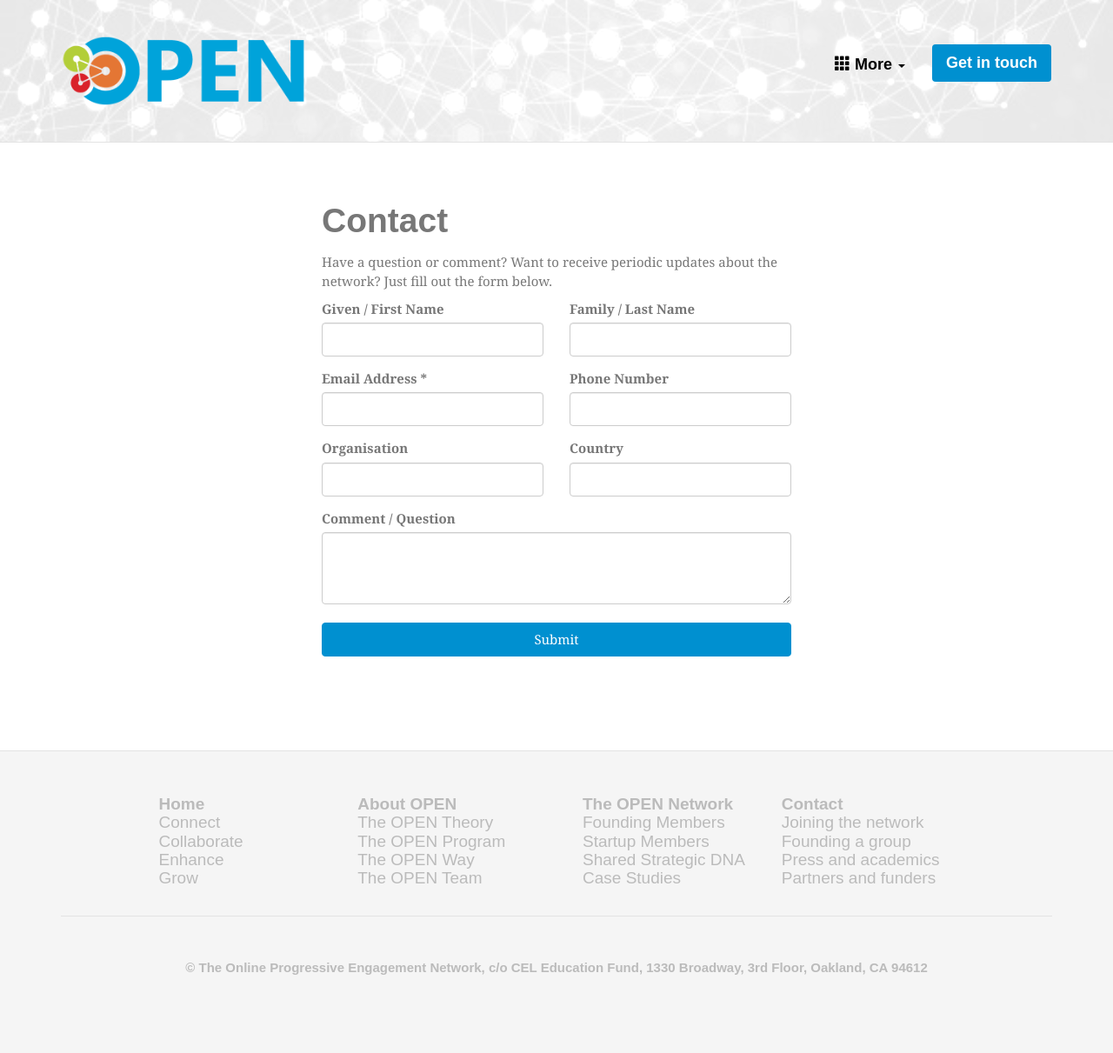
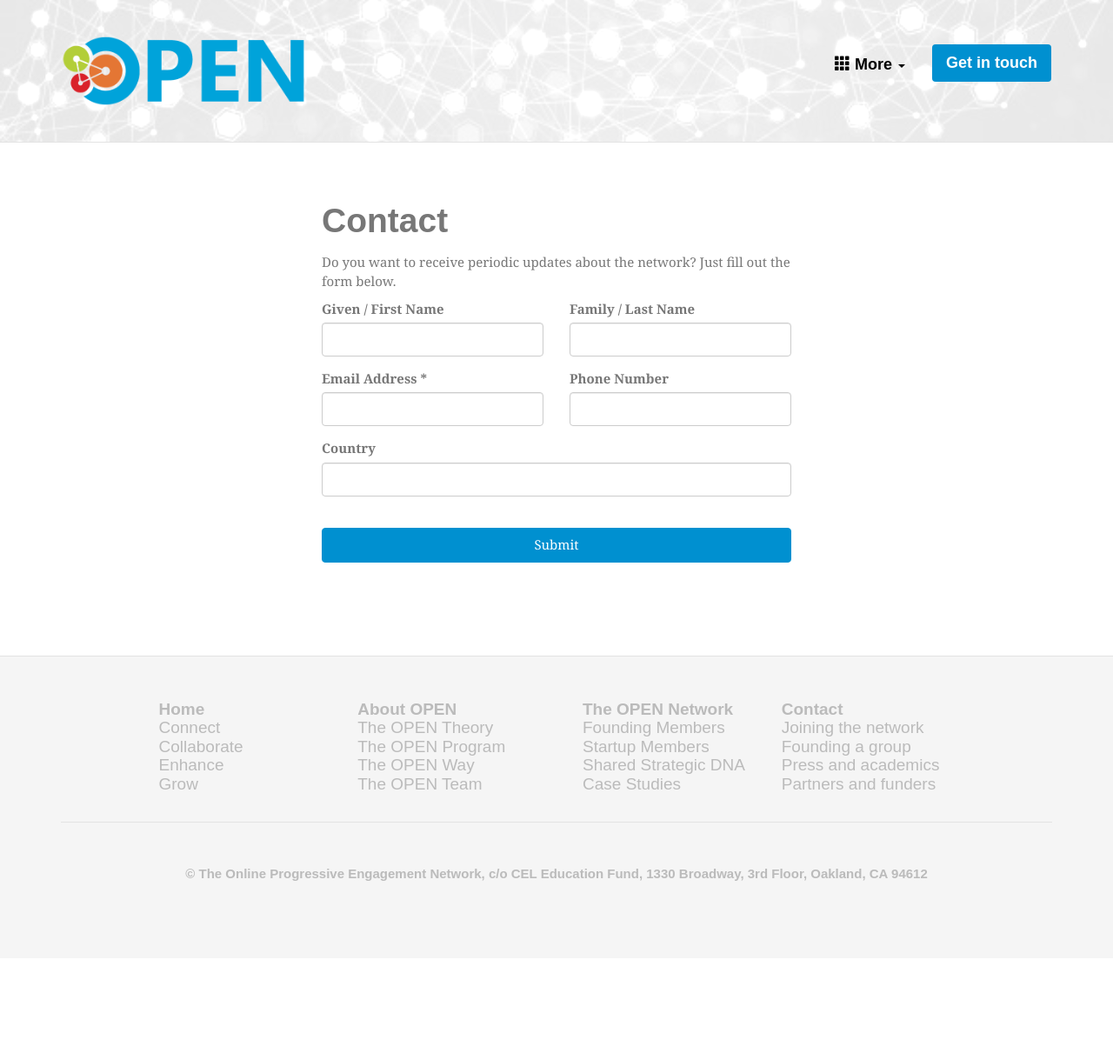
Before and after one commit to the-open/www.the-open.net, a Jekyll site: the page built from contact.html, in a window 1280 px wide. Shown: the whole page at 87% size. Built offline with Jekyll 4.4.1, drawn with Linux system fonts in a browser that asks for light colours; some web fonts are replaced; comment, search, counter and statistics services are not loaded; after the commit the page ends 1102 px from its top, so only the background shows below that.

Commit message:
Move signup form from mailchimp to identity (#4)
* Move signup form from mailchimp to identity
* Use bootstrap-y method for displaying form validation
* Use client-side validation to filter out robots
* Temporarily remove the comment box and organisation input

```diff
--- a/_includes/mailchimp-inner.html
+++ /dev/null
@@ -1,46 +0,0 @@
-<div id="mc_embed_signup">
-  <div id="mc_embed_signup_scroll">
-		<div class="row">
-		  <div class="col-sm-6">
-				<label for="mce-FNAME">Given / First Name </label>
-				<input type="text" name="FNAME" class="form-control" id="mce-FNAME">
-		  </div>
-		  <div class="col-sm-6">
-				<label for="mce-LNAME">Family / Last Name </label>
-				<input type="text" name="LNAME" class="form-control" id="mce-LNAME">
-			</div>
-		</div>
-    <div class="row">
-		  <div class="col-sm-6">
-				<label for="mce-EMAIL">Email Address *</label>
-				<input type="email" name="EMAIL" class="required email form-control" id="mce-EMAIL">
-		  </div>
-      <div class="col-sm-6">
-				<label for="mce-PHONE">Phone Number</label>
-				<input type="text" name="PHONE" class="form-control" id="mce-PHONE">
-		  </div>
-		</div>
-    <div class="row">
-      <div class="col-sm-6">
-	      <label for="mce-ORG">Organisation</label>
-	      <input type="text" name="ORG" class="form-control" id="mce-ORG">
-      </div>
-      <div class="col-sm-6">
-	      <label for="mce-COUNTRY">Country </label>
-	      <input type="text" name="COUNTRY" class="form-control" id="mce-COUNTRY">
-      </div>
-    </div>
-    <div class="row">
-      <div class="col-sm-12">
-        <label for="mce-COMMENT">Comment / Question</label>
-        <textarea name="COMMENT" id="mce-COMMENT" class="form-control" rows="3"></textarea>
-      </div>
-    </div>
-  	<div id="mce-responses" class="clear">
-  		<div class="response" id="mce-error-response" style="display:none"></div>
-  		<div class="response" id="mce-success-response" style="display:none"></div>
-  	</div>
-    <!-- real people should not fill this in and expect good things - do not remove this or risk form bot signups-->
-    <div style="position: absolute; left: -5000px;"><input type="text" name="b_753395b9f963c9ea2d6980b7c_9e1559c2f0" tabindex="-1" value=""></div>
-  </div>
-</div>
--- a/_includes/mailchimp.html
+++ /dev/null
@@ -1,22 +0,0 @@
-<div class="modal fade" id="myModal" tabindex="-1" role="dialog" aria-labelledby="myModalLabel">
-  <div class="modal-dialog">
-    <form action="//the-open.us8.list-manage.com/subscribe/post?u=753395b9f963c9ea2d6980b7c&amp;id=9e1559c2f0" method="post" id="mc-embedded-subscribe-form" name="mc-embedded-subscribe-form" class="validate" target="_blank" novalidate>
-    <div class="modal-content">
-      <div class="modal-header">
-        <button type="button" class="close" data-dismiss="modal" aria-label="Close"><span aria-hidden="true">&times;</span></button>
-        <h4 class="modal-title">Have a question or comment? Want to receive periodic updates about the network? Just fill out the form below.</h4>
-      </div>
-      <div class="modal-body">
-        {% include mailchimp-inner.html %}
-      </div><!-- /.modal-body -->
-      <div class="modal-footer">
-        <input type="button" class="btn btn-default" data-dismiss="modal" value="Close" />
-        <input type="submit" value="Submit" name="subscribe" id="mc-embedded-subscribe" class="button btn-info btn" />
-      </div>
-    </div><!-- /.modal-content -->
-    </form>
-  </div><!-- /.modal-dialog -->
-</div><!-- /.modal -->
-
-<script type='text/javascript' src='//s3.amazonaws.com/downloads.mailchimp.com/js/mc-validate.js'></script><script type='text/javascript'>(function($) {window.fnames = new Array(); window.ftypes = new Array();fnames[0]='EMAIL';ftypes[0]='email';fnames[1]='FNAME';ftypes[1]='text';fnames[2]='LNAME';ftypes[2]='text';}(jQuery));var $mcj = jQuery.noConflict(true);</script>
-<!--End mc_embed_signup-->
--- /dev/null
+++ b/_includes/subscribe-inner.html
@@ -0,0 +1,42 @@
+<div id="embed_signup">
+  <div id="embed_signup_scroll">
+    <div class="row">
+      <div class="col-sm-6 form-group">
+        <label class="control-label" for="first_name">Given / First Name </label>
+        <input type="text" name="first_name" class="form-control" id="first_name">
+      </div>
+      <div class="col-sm-6 form-group">
+        <label class="control-label" for="last_name">Family / Last Name </label>
+        <input type="text" name="last_name" class="form-control" id="last_name">
+      </div>
+    </div>
+    <div class="row">
+      <div class="col-sm-6 form-group">
+        <label class="control-label" for="email">Email Address *</label>
+        <input type="email" name="email" class="required email form-control" id="email" required>
+      </div>
+      <div class="col-sm-6 form-group">
+        <label class="control-label" for="phone_number">Phone Number</label>
+        <input type="text" name="phone_number" class="form-control" id="phone_number">
+      </div>
+    </div>
+    <div class="row">
+      <!--div class="col-sm-6 form-group">
+        <label class="control-label" for="org">Organisation</label>
+        <input type="text" name="org" class="form-control" id="org">
+      </div-->
+      <div class="col-sm-12 form-group">
+        <label class="control-label" for="country">Country </label>
+        <input type="text" name="country" class="form-control" id="country">
+      </div>
+    </div>
+    <!--div class="row">
+      <div class="col-sm-12">
+        <label for="comment">Comment / Question</label>
+        <textarea name="comment" id="comment" class="form-control" rows="3"></textarea>
+      </div>
+    </div-->
+    <!-- real people should not fill this in and expect good things - do not remove this or risk form bot signups-->
+    <div style="position: absolute; left: -5000px;"><input type="text" name="b_753395b9f963c9ea2d6980b7c_9e1559c2f0" tabindex="-1" value=""></div>
+  </div>
+</div>
--- /dev/null
+++ b/_includes/subscribe-js.html
@@ -0,0 +1,38 @@
+<script>
+  $("form.subscribe-form").validate({
+    validClass: 'has-error',
+    errorClass: 'has-warning',
+    highlight: function(element, errorClass, validClass) {
+      $(element).closest('.form-group').removeClass(validClass)
+        .addClass(errorClass);
+    },
+    unhighlight: function(element, errorClass, validClass) {
+      $(element).closest('.form-group').removeClass(errorClass)
+        .addClass(validClass);
+    }
+  });
+  $("form.subscribe-form").submit(function(event) {
+    event.preventDefault();
+    var formData = {
+      api_token: "923075a7d88ecdd795de317568545f5111af78f73b801a38b100476b7b13e19b8edabd0536198b6e856c36527f1b14625c3196d990837b46097ab8b98ee5b910",
+      first_name: $(this).find("#first_name").val(),
+      last_name: $(this).find("#last_name").val(),
+      email: $(this).find("#email").val(),
+      phone_number: $(this).find("#phone_number").val(),
+      address: {
+        country: $(this).find("#country").val()
+      }
+    };
+    if ($(this).valid() && $(this).find('[name=b_753395b9f963c9ea2d6980b7c_9e1559c2f0]').val() === '') {
+      $.post("https://id.the-open.net/api/subscriptions/new", JSON.stringify(formData), function(data) {
+        if ($("#myModal").is(':visible')) {
+          $("#myModal").modal('hide');
+        }
+        $("#thank-you-modal").modal('show');
+        $.each($("form.subscribe-form"), function(index, form) {
+          form.reset();
+        });
+      }, "json");
+    }
+  });
+</script>
--- /dev/null
+++ b/_includes/subscribe-thankyou.html
@@ -0,0 +1,18 @@
+<div class="modal fade" id="thank-you-modal" tabindex="-1" role="dialog" aria-labelledby="thank-you-modal-label">
+  <div class="modal-dialog">
+    <form method="post" id="embedded-subscribe-form" name="embedded-subscribe-form" class="validate subscribe-form" target="_blank" novalidate>
+    <div class="modal-content">
+      <div class="modal-header">
+        <button type="button" class="close" data-dismiss="modal" aria-label="Close"><span aria-hidden="true">&times;</span></button>
+        <h4 class="modal-title">Thank you for signing up!</h4>
+      </div>
+      <div class="modal-body">
+        <p>You'll be included in our next newsletter.</p>
+      </div><!-- /.modal-body -->
+      <div class="modal-footer">
+        <input type="button" class="btn btn-default btn-info" data-dismiss="modal" value="Close" />
+      </div>
+    </div><!-- /.modal-content -->
+    </form>
+  </div><!-- /.modal-dialog -->
+</div><!-- /.modal -->
--- /dev/null
+++ b/_includes/subscribe.html
@@ -0,0 +1,19 @@
+<div class="modal fade" id="myModal" tabindex="-1" role="dialog" aria-labelledby="myModalLabel">
+  <div class="modal-dialog">
+    <form method="post" id="embedded-subscribe-form" name="embedded-subscribe-form" class="validate subscribe-form" target="_blank" novalidate>
+    <div class="modal-content">
+      <div class="modal-header">
+        <button type="button" class="close" data-dismiss="modal" aria-label="Close"><span aria-hidden="true">&times;</span></button>
+        <h4 class="modal-title">Do you want to receive periodic updates about the network? Just fill out the form below.</h4>
+      </div>
+      <div class="modal-body">
+        {% include subscribe-inner.html %}
+      </div><!-- /.modal-body -->
+      <div class="modal-footer">
+        <input type="button" class="btn btn-default" data-dismiss="modal" value="Close" />
+        <input type="submit" value="Submit" name="subscribe" id="embedded-subscribe" class="button btn-info btn" />
+      </div>
+    </div><!-- /.modal-content -->
+    </form>
+  </div><!-- /.modal-dialog -->
+</div><!-- /.modal -->
--- a/_layouts/home.html
+++ b/_layouts/home.html
@@ -21,6 +21,7 @@
   <link rel="stylesheet" href="/static/stylesheets/site.css" type="text/css" />
 
   <script src="/static/scripts/jquery.min.js"></script>
+  <script src="/static/scripts/jquery.validate.min.js"></script>
   <script src="/static/scripts/bootstrap.min.js"></script>
 </head>
 <body class="{{ page.name | split:"." | first }}">
@@ -31,9 +32,13 @@
 
 {{ content }}
 
-{% include mailchimp.html %}
+{% include subscribe.html %}
+
+{% include subscribe-thankyou.html %}
 
 {% include footer.html %}
 
+{% include subscribe-js.html %}
+
 </body>
 </html>
--- a/contact.html
+++ b/contact.html
@@ -2,16 +2,16 @@
 layout: wrap
 ---
 <div class="col-sm-10 col-sm-push-1 col-md-8 col-md-push-2 col-lg-6 col-lg-push-3">
-  <form action="//the-open.us8.list-manage.com/subscribe/post?u=753395b9f963c9ea2d6980b7c&amp;id=9e1559c2f0" method="post" id="mc-embedded-subscribe-form" name="mc-embedded-subscribe-form" class="validate" target="_blank" novalidate>
+  <form method="post" id="embedded-subscribe-form" name="embedded-subscribe-form" class="validate subscribe-form" target="_blank" novalidate>
 
     <h1 class="editable">Contact</h1>
 
-    <p class="editable">Have a question or comment? Want to receive periodic updates about the network? Just fill out the form below.</p>
+    <p class="editable">Do you want to receive periodic updates about the network? Just fill out the form below.</p>
 
-    {% include mailchimp-inner.html %}
+    {% include subscribe-inner.html %}
 
     <br>
-    <input type="submit" value="Submit" name="subscribe" id="mc-embedded-subscribe" class="button btn-info btn btn-block" />
+    <input type="submit" value="Submit" name="subscribe" id="embedded-subscribe" class="button btn-info btn btn-block" />
 
   </form>
 </div>
--- a/static/stylesheets/site.scss
+++ b/static/stylesheets/site.scss
@@ -302,3 +302,9 @@
 .h5-sized { font-size: $font-size-h5; }
 .bg-primary h1 { color: white; }
 .contact h1 { @extend .no-margin; }
+
+label.has-warning {
+  color: $brand-danger;
+  font-weight: normal;
+  font-size: 1.5rem;
+}
```
Also changed, not shown: static/scripts/jquery.validate.min.js (added).
